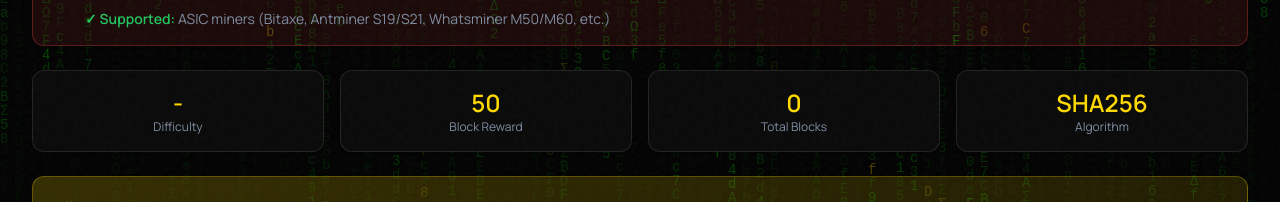
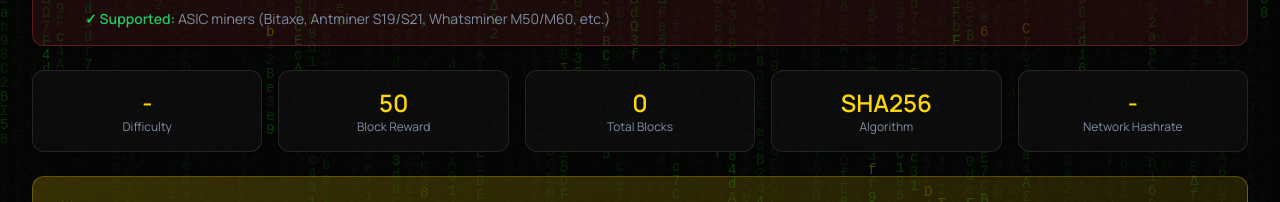
Before and after one commit to Bricscoin2026/Bricscoin, a React (Create React App) app in the folder frontend/: page /mining in a window 1280 px wide. Shown: the part 333-535 px from the top of the page. Built offline with nearby package versions, Linux system fonts and the light colour scheme; no server answers; a web font is replaced by a local one.

Commit message:
auto-commit for e86711e8-9bb3-4150-a5c7-055df2c154b1

```diff
--- a/frontend/src/pages/Mining.jsx
+++ b/frontend/src/pages/Mining.jsx
@@ -139,7 +139,7 @@ export default function Mining() {
       </Card>
 
       {/* Network Stats */}
-      <div className="grid grid-cols-2 md:grid-cols-4 gap-4">
+      <div className="grid grid-cols-2 md:grid-cols-5 gap-4">
         <Card className="bg-card border-white/10">
           <CardContent className="p-4 text-center">
             <p className="text-2xl font-bold text-primary">{stats?.current_difficulty?.toLocaleString() || "-"}</p>
@@ -162,6 +162,14 @@ export default function Mining() {
           <CardContent className="p-4 text-center">
             <p className="text-2xl font-bold text-primary">SHA256</p>
             <p className="text-xs text-muted-foreground">Algorithm</p>
+          </CardContent>
+        </Card>
+        <Card className="bg-card border-white/10">
+          <CardContent className="p-4 text-center">
+            <p className="text-2xl font-bold text-primary">
+              {stats ? formatHashrate(stats.hashrate_estimate) : "-"}
+            </p>
+            <p className="text-xs text-muted-foreground">Network Hashrate</p>
           </CardContent>
         </Card>
       </div>
```
